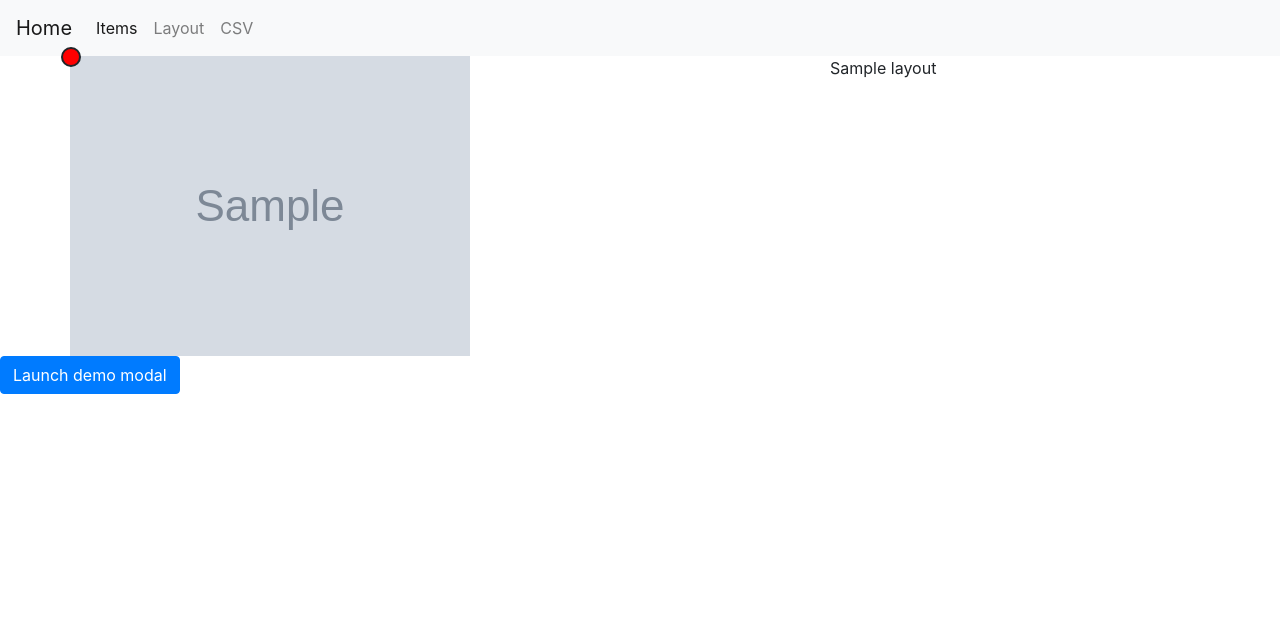
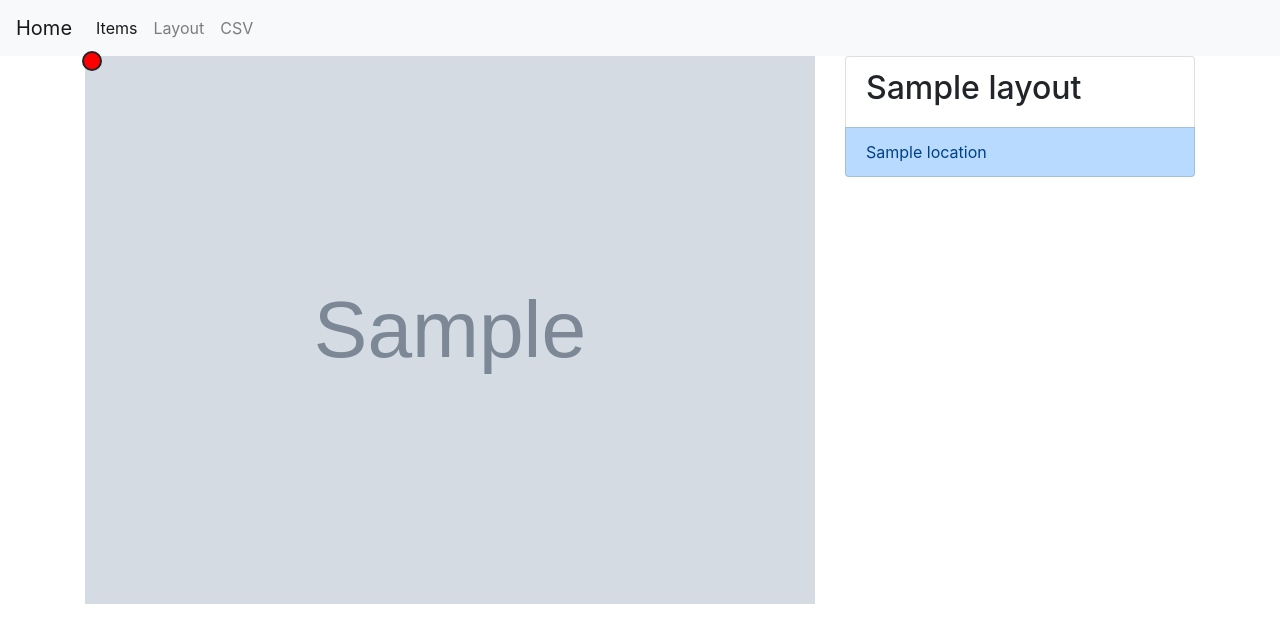
Before and after one commit to 145902Patryk/inventory-management, a Django app: page /layout/ in a window 1280 px wide. Shown: the top 643 px of the page. Run offline with Django 4.2, Linux system fonts and the light colour scheme; tables that the repository leaves empty hold one stand-in row (values such as "Sample post"); grey boxes marked "Sample" are stand-in pictures; some libraries are stand-ins or nearby versions.

Commit message:
adding new locations

```diff
--- a/apps/layout/forms.py
+++ b/apps/layout/forms.py
@@ -4,7 +4,11 @@ from apps.layout.models import Location
 
 
 class LocationForm(forms.ModelForm):
-
     class Meta:
         model = Location
         fields = '__all__'
+        widgets = {
+            'layout': forms.HiddenInput(),
+            'x': forms.HiddenInput(),
+            'y': forms.HiddenInput(),
+        }
--- a/apps/layout/models.py
+++ b/apps/layout/models.py
@@ -18,8 +18,8 @@ class Location(models.Model):
         blank=True,
         null=True,
     )
-    x = models.IntegerField('Left')
-    y = models.IntegerField('Top')
+    x = models.FloatField('Left')
+    y = models.FloatField('Top')
 
     def __str__(self):
         return f'{self.layout.name} - {self.name}'
--- a/apps/layout/urls.py
+++ b/apps/layout/urls.py
@@ -7,5 +7,5 @@ app_name = 'layout'
 
 urlpatterns = [
     path('', MainLayoutView.as_view(), name='main'),
-    path('add-location', add_location, name='add_location')
+    path('add-location/', add_location, name='add_location')
 ]
--- a/apps/layout/views.py
+++ b/apps/layout/views.py
@@ -1,7 +1,8 @@
+from django.http import HttpResponse, JsonResponse
 from django.views.generic import ListView
 
 from apps.layout.forms import LocationForm
-from apps.layout.models import Layout
+from apps.layout.models import Layout, Location
 
 
 class MainLayoutView(ListView):
@@ -24,5 +25,19 @@ def add_location(request):
     """Set amount of items per page."""
     if request.method == 'POST':
         form = LocationForm(request.POST)
-        print(form.is_valid())
-        print(form.cleaned_data)
+        if form.is_valid():
+            print(form.cleaned_data)
+            loc = Location.objects.create(**form.cleaned_data)
+            dot = {
+                'x': loc.x,
+                'y': loc.y,
+                'layout': loc.layout.pk,
+                'name': loc.name,
+                'pk': loc.pk,
+            }
+            return JsonResponse(dot, status=201)
+        error = ''
+        for key, val in form.errors.get_json_data().items():
+            error += f'{key} - {" ".join([el["message"] for el in val])}<br>'
+        return HttpResponse(error, status=422)
+    return HttpResponse(status=400)
--- /dev/null
+++ b/static/css/layout.min.css
@@ -0,0 +1 @@
+.dot,.dot-placeholder{position:absolute;border-radius:50%;transform:translate(-50%,-50%)}.dot{background:red;z-index:100;border:solid 2px;cursor:pointer}.dot-placeholder{background:#ff000077}.img-div{position:relative}.img-div img{width:100%;cursor:crosshair}.hideform{display:none}
--- /dev/null
+++ b/static/scss/layout.scss
@@ -0,0 +1,28 @@
+.dot {
+  position: absolute;
+  background: red;
+  border-radius: 50%;
+  transform: translate(-50%, -50%);
+  z-index: 100;
+  border: solid 2px;
+  cursor: pointer;
+}
+
+.dot-placeholder {
+  position: absolute;
+  background: #FF000077;
+  border-radius: 50%;
+  transform: translate(-50%, -50%);
+}
+
+.img-div {
+  position: relative;
+  img{
+    width: 100%;
+    cursor: crosshair;
+  }
+}
+
+.hideform {
+  display: none;
+}
--- a/templates/layout/layout.html
+++ b/templates/layout/layout.html
@@ -1,40 +1,8 @@
 {% extends 'base.html' %}
 {% load static %}
 {% block extra_css %}
-  <style>
-      .dot {
-          position: absolute;
-          background: red;
-          border-radius: 50%;
-          transform: translate(-50%, -50%);
-          z-index: 100;
-          border: solid 2px;
-          cursor: pointer;
-      }
-
-      .dot-placeholder {
-          position: absolute;
-          background: #FF000077;
-          border-radius: 50%;
-          transform: translate(-50%, -50%);
-      }
-
-      .img-div {
-          position: relative;
-      }
-
-      .img-div img {
-          cursor: crosshair;
-      }
-
-      .row div {
-          padding: 0;
-      }
-
-      .hideform {
-          display: none;
-      }
-  </style>
+  <link rel="stylesheet" href="https://cdnjs.cloudflare.com/ajax/libs/izitoast/1.4.0/css/iziToast.min.css"/>
+  <link rel="stylesheet" href="{% static 'css/layout.min.css' %}">
 {% endblock extra_css %}
 {% block content %}
   <div class="container">
@@ -45,14 +13,18 @@
             <img src="{{ layout.image.url }}">
           </div>
         </div>
-        <div class="col-md-4">{{ layout.name }}</div>
+        <div class="col-md-4">
+          <ul class="list-group">
+            <li class="list-group-item"><h2>{{ layout.name }}</h2></li>
+
+            {% for x in layout.location_set.all %}
+              <li class="list-group-item list-group-item-primary">{{ x.name }}</li>
+            {% endfor %}
+          </ul>
+        </div>
       {% endfor %}
     </div>
   </div>
-  <!-- Button trigger modal -->
-  <button type="button" class="btn btn-primary" data-toggle="modal" data-target="#modalForm">
-    Launch demo modal
-  </button>
 
   <!-- Modal -->
   <div class="modal fade" id="modalForm" tabindex="-1" role="dialog" aria-labelledby="modalFormTitle"
@@ -66,43 +38,69 @@
           </button>
         </div>
         <div class="modal-body">
-          <form id="locationForm">
+          <form id="locationForm" action="{% url 'layout:add_location' %}" method="POST">
             {% csrf_token %}
             {{ form.as_p }}
           </form>
         </div>
         <div class="modal-footer">
           <button type="button" class="btn btn-secondary" data-dismiss="modal">Close</button>
-          <button type="button" class="btn btn-primary">Save</button>
+          <button type="button" class="btn btn-primary" onclick="addLocation()">Save</button>
         </div>
       </div>
     </div>
   </div>
 {% endblock content %}
 {% block extra_js %}
+  <script src="https://cdnjs.cloudflare.com/ajax/libs/izitoast/1.4.0/js/iziToast.min.js"></script>
   <script>
-      const dots = {{ js_obj|safe }};
+      const dots = Object({{ js_obj|safe }});
       const images = $('.img-div img');
-      $(document).on('click', '.dot', (ev) => {
-          const dot = $(ev.currentTarget)
-          console.log(dot.data())
+      const addLocation = () => {
+          $.ajax({
+              url: '{% url 'layout:add_location' %}',
+              type: 'POST',
+              data: $('#locationForm').serialize(),
+              success: (data) => {
+                  const imgDiv = $('#imagePreview' + data.layout)
+                  const dot = $('<div />', {
+                      'class': 'dot',
+                      css: {
+                          top: `${data.y}%`,
+                          left: `${data.x}%`,
+                          width: 20,
+                          height: 20,
+                      },
+                  });
+                  imgDiv.append(dot)
+                  dot.data({name: data.name, pk: data.pk})
+                  $('#modalForm').modal('hide')
+              },
+              error: (e) => {
+                  iziToast.error({
+                      title: 'Form error',
+                      message: e.responseText,
+                      timeout: 8000,
+                  })
+              }
+          })
+      }
+      $('#modalForm').on('hidden.bs.modal', () => {
+          $('.dot-placeholder').remove()
       })
       images.on('dragstart', (event) => {
           event.preventDefault();
       });
-      $('#modalForm').on('hidden.bs.modal', () => {
-          $('.dot-placeholder').remove()
-      })
       images.on('click', (ev) => {
           const img = $(ev.currentTarget)
           const o = img.offset()
-          const y = ev.pageY - o.top
-          const x = ev.pageX - o.left
+          const y = (ev.pageY - o.top) / img.height() * 100
+          const x = (ev.pageX - o.left) / img.width() * 100
           const dot = $('<div />', {
               'class': 'dot-placeholder',
               css: {
-                  top: y,
-                  left: x,
+                  top: `${y}%`,
+                  left: `${x}%`,
                   width: 20,
                   height: 20,
               },
@@ -110,28 +108,32 @@
           const imagePreview = img.parent()
           const pk = imagePreview.attr('id').replace('imagePreview', '')
           imagePreview.append(dot)
-          $('#id_x').attr('value', Math.round(x))
-          $('#id_y').attr('value', Math.round(y))
+          $('#id_x').attr('value', x)
+          $('#id_y').attr('value', y)
           $('#id_layout').val(pk).change()
           $('#modalForm').modal('show')
       });
       $(document).ready(() => {
           for (const [key, value] of Object.entries(dots)) {
-              const id = `#${key}`
+              const imgDiv = $('#' + key)
               value.forEach((el) => {
                   const dot = $('<div />', {
                       'class': 'dot',
                       css: {
-                          top: el.y,
-                          left: el.x,
+                          top: `${el.y}%`,
+                          left: `${el.x}%`,
                           width: 20,
                           height: 20,
                       },
                   });
-                  $(id).append(dot)
+                  imgDiv.append(dot)
                   dot.data({name: el.name, pk: el.pk})
               })
           }
       })
+      $(document).on('click', '.dot', (ev) => {
+          const dot = $(ev.currentTarget)
+          console.log(dot.data())
+      })
   </script>
 {% endblock extra_js %}
```
Also changed, not shown: static/css/layout.css (added, +30 -0 lines), apps/layout/migrations/0002_alter_location_x_alter_location_y.py (added), 1 other file.
